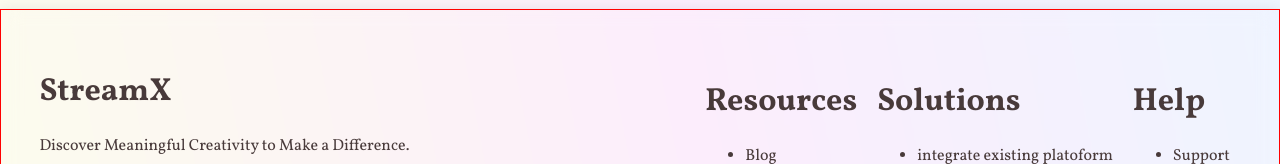
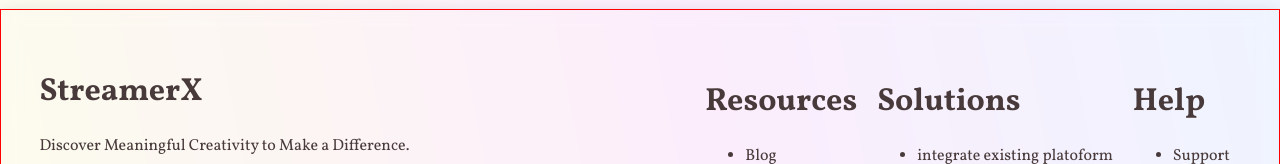
Before and after one commit to KunalAsatkar/streamerx, a React (Vite) app in the folder client/: page / in a window 1280 px wide. Shown: the part 905-1069 px from the top of the page. Built offline with nearby package versions, Linux system fonts and the light colour scheme; no server answers.

Commit message:
Footer name Change

```diff
--- a/client/src/pages/Footer.jsx
+++ b/client/src/pages/Footer.jsx
@@ -2,7 +2,7 @@ const Footer = () => {
     return (
         <div className="footer-container">
             <div className="brand">
-                <h1>StreamX</h1>
+                <h1>StreamerX</h1>
                 <p>Discover Meaningful Creativity to Make a Difference.</p>
             </div>
             <div className="footer-actions">
```
